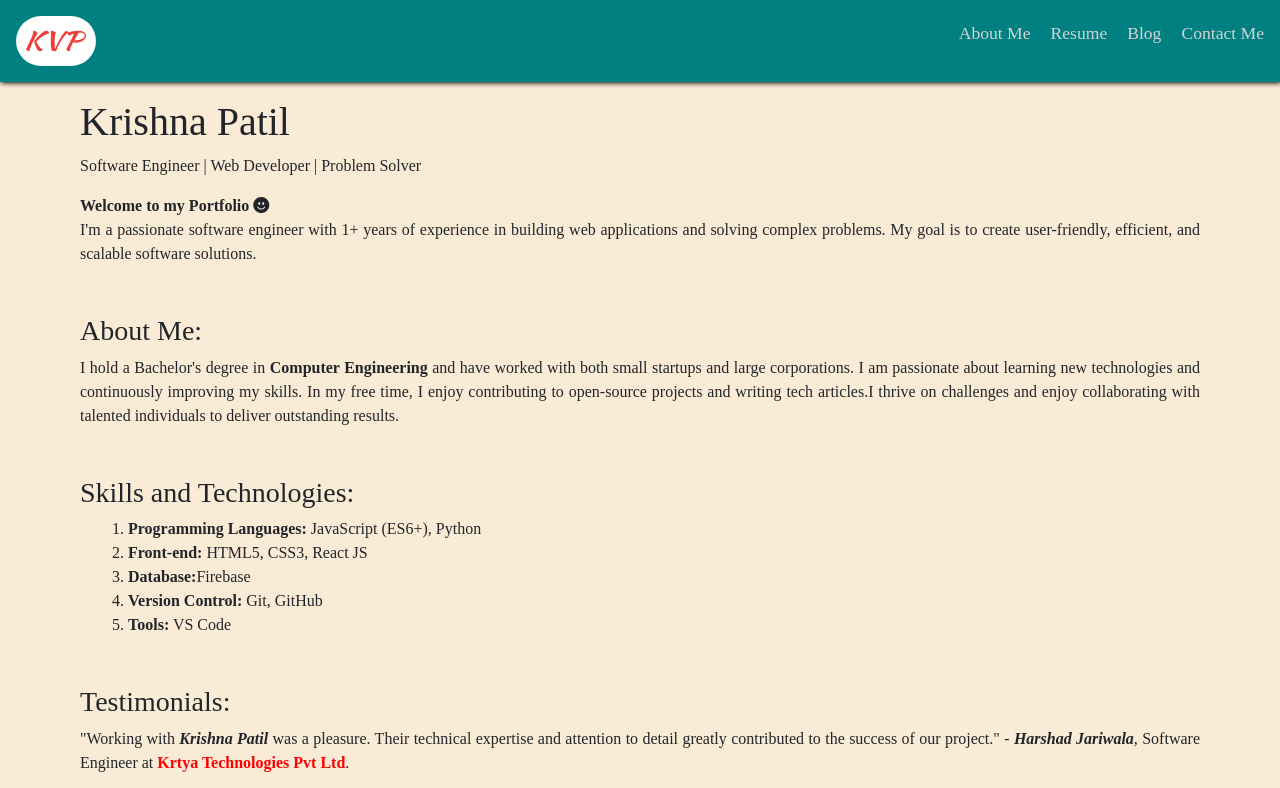
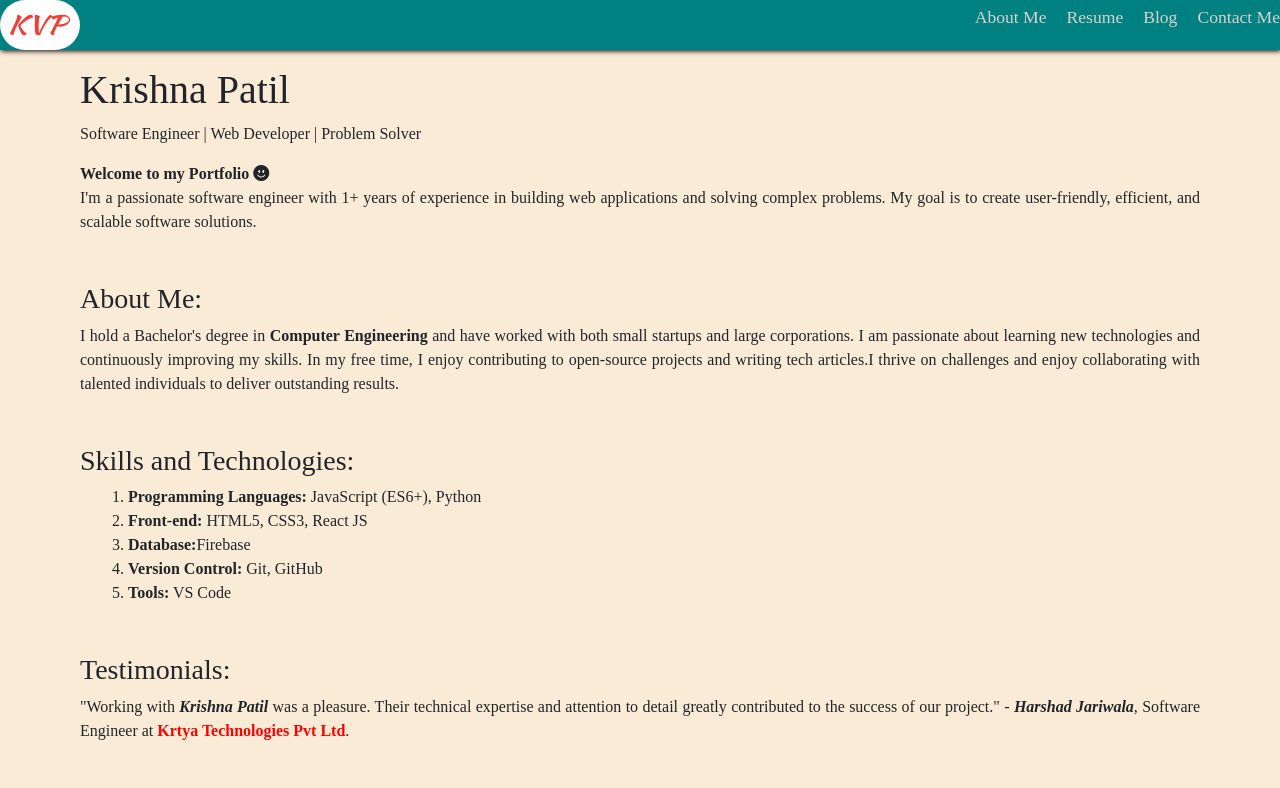
Before and after one commit to krishpat0/Portfolio, a plain HTML site: page index.html in a window 1280 px wide. Shown: the top 788 px of the page. Drawn offline with nearby package versions, Linux system fonts and the light colour scheme.

Commit message:
fix layout

```diff
--- a/style/style.css
+++ b/style/style.css
@@ -2,33 +2,24 @@
     padding: 0;
     margin: 0;
     font-family:'Times New Roman';
+    box-sizing: border-box;
+
 }
-html {
-    -webkit-box-sizing: border-box;
-    -moz-box-sizing: border-box;
-    box-sizing: border-box;
-  }
-  *, *:before, *:after {
-    -webkit-box-sizing: inherit;
-    -moz-box-sizing: inherit;
-    box-sizing: inherit;
-    }
 
-    hr{
-        margin: 100px;
-    }
+
+
 /* header */
 header{
     display: flex;
     justify-content: space-between;
     background-color: teal;
     align-items: center;
-    padding: 1em;
+    /* padding: 1em; */
     position: sticky;
     top: 0;
-   z-index: 100;
+    z-index: 100;
     box-shadow: 1px 1px 5px black;
-
+    width: 100vw;
 }
 
 .logo{
@@ -71,6 +62,7 @@ main{
     justify-content: center;
     align-items: center;
     background-color: antiquewhite;
+    width: 100vw;
 
 }
 
@@ -112,6 +104,8 @@ p{
 footer {
    color: white;
    background-color:cadetblue;
+   width: 100vw;
+
 }
 
 footer p{
```
